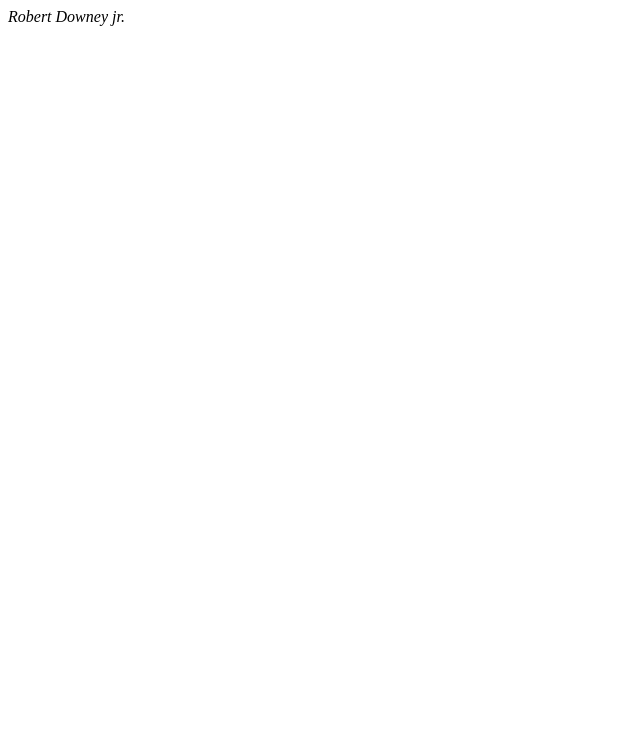
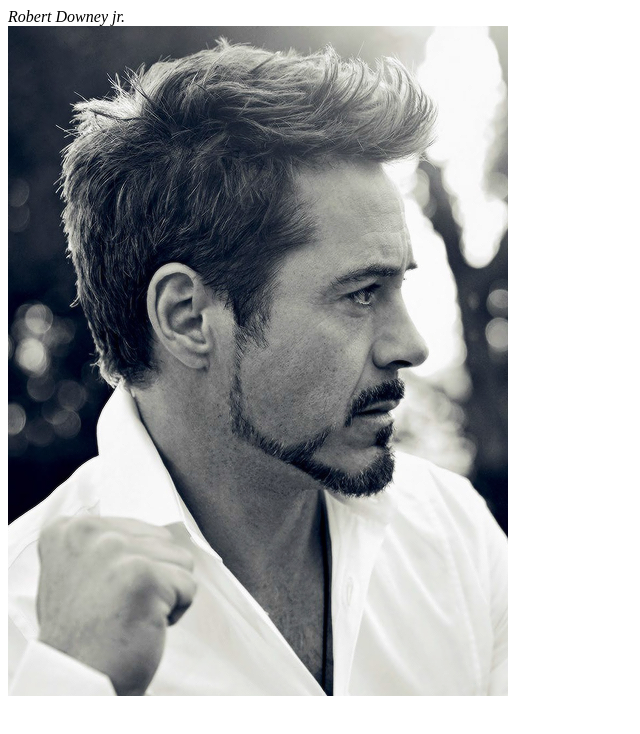
Before and after one commit to Sander-Kroeze/toetsVersiebeheer, a plain HTML site: page index.html in a window 1280 px wide. Shown: the whole page, without its empty margins (0-640 px from the left). Drawn offline with Linux system fonts and the light colour scheme.

Commit message:
foto toegevoegd

```diff
--- a/index.html
+++ b/index.html
@@ -6,5 +6,7 @@
   </head>
   <body>
     <cite>Robert Downey jr.</cite>
+    <br>
+    <img src="rdj.png" alt="rdj">
   </body>
 </html>
```
Also changed, not shown: rdj.png (added).
